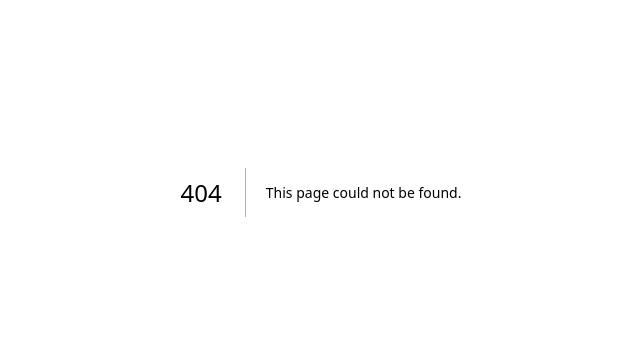
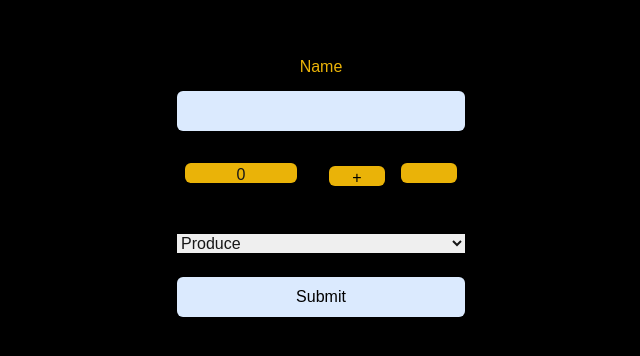
Before and after one commit to Dally-Bear/cprg306-assignments, a Next.js app: page /week-5 in a window 1280 px wide. Before the commit this address had no page. Shown: the part 208-564 px from the top of the page, without its empty margins (319-959 px from the left). Built offline with nearby package versions, Linux system fonts and the light colour scheme.

Commit message:
week 5 update

```diff
--- a/app/page.js
+++ b/app/page.js
@@ -2,20 +2,27 @@ import Link from "next/link";
 
 export default function Page() {
   return (
-    <div>
-      <h1>CPRG 306: Web Development 2 - Assignments</h1>
+    <main className="min-h-screen justify-center bg-black text-blue-600 text-center">
+        <div className="p-10">
+            <h1 className="text-3xl">
+              CPRG 306: Web Development 2 - Assignments
+            </h1>
             <ul>
-        <li>
+              <li className="p-5">
                 <Link href="/week-2">Week 2 Assignment</Link>
               </li>
-        <li>
+              <li className="p-5">
                 <Link href="/week-3">Week 3 Assignment</Link>
               </li>
-        <li>
+              <li className="p-5">
                 <Link href="/week-4">Week 4 Assignment</Link>
               </li>
+              <li className="p-5">
+                <Link href="/week-5">Week 5 Assignment</Link>
+              </li>
             </ul>
+        </div>
 
-    </div>
+    </main>
   );
 }
--- /dev/null
+++ b/app/week-5/new-item.js
@@ -0,0 +1,74 @@
+"use client";
+
+import { useState } from 'react';  // Make sure to import useState
+
+export default function Form() {
+
+    const [count, setCount] = useState(0);
+    const increment = () => {setCount(count + 1);};
+    const decrement = () => {setCount(count - 1);};
+
+    const [name, setName] = useState("");
+    const handleSubmit = (event) => {
+        event.preventDefault();
+        console.log(name);  // Log the name when the form is submitted
+    };
+
+    return (
+        <form className="flex flex-col justify-center text-center "
+         onSubmit={handleSubmit}>
+            <label className= "text-center text-yellow-500"  htmlFor="name" >Name</label>
+            <input
+                id="name"
+                type="text"
+                value={name}
+                onChange={(event) => setName(event.target.value)}
+                className="bg-blue-100 text-black p-2 rounded-md m-3"
+            />
+
+            <div className="flex flex-row justify-between bg-black rounded-2xl w-72  p-2 m-3">
+
+
+                <p className=" text bg-yellow-500 w-28 h-5 rounded-md">{count}</p>
+                <div>
+                    <button
+                        onClick={increment}
+                        disabled={count === 20}
+                        className=" bg-yellow-500 text-black  h-5 mb-4 w-14 ml-2 rounded-md hover:bg-red-700"
+                        >+
+                    </button>
+
+                    <button
+                        onClick={decrement}
+                        disabled={count === 1}
+                        className=" bg-yellow-500 text-black ml-4 mb-4 w-14 h-5 rounded-md hover:bg-red-700"
+                        >
+                    </button>
+                </div>
+            </div>
+            <select className='m-3'>
+                <option value="produce">Produce</option>
+                <option value="dairy">Dairy</option>
+                <option value="bakery">Bakery</option>
+                <option value="meat">Meat</option>
+                <option value="frozen">Frozen Foods</option>
+                <option value="canned">Canned Goods</option>
+                <option value="dry goods">Dry Goods</option>
+                <option value="beverages">Beverages</option>
+                <option value="snacks">Snacks</option>
+                <option value="household">Household</option>
+                <option value="other">Other</option>
+            </select>
+
+
+            <button
+                type="submit"
+                className="bg-blue-100 text-black p-2 rounded-md m-3  hover:bg-red-700"
+            >
+                Submit
+            </button>
+
+
+        </form>
+    );
+}
--- /dev/null
+++ b/app/week-5/page.js
@@ -0,0 +1,10 @@
+import Form from "./new-item.js";
+import Counter from "./new-item.js";
+
+export default function Page() {
+    return (
+        <main className="min-h-screen w-full flex justify-center bg-black">
+            <Form />
+        </main>
+    );
+}
```
Lines whose indentation alone changed are shown as unchanged.
